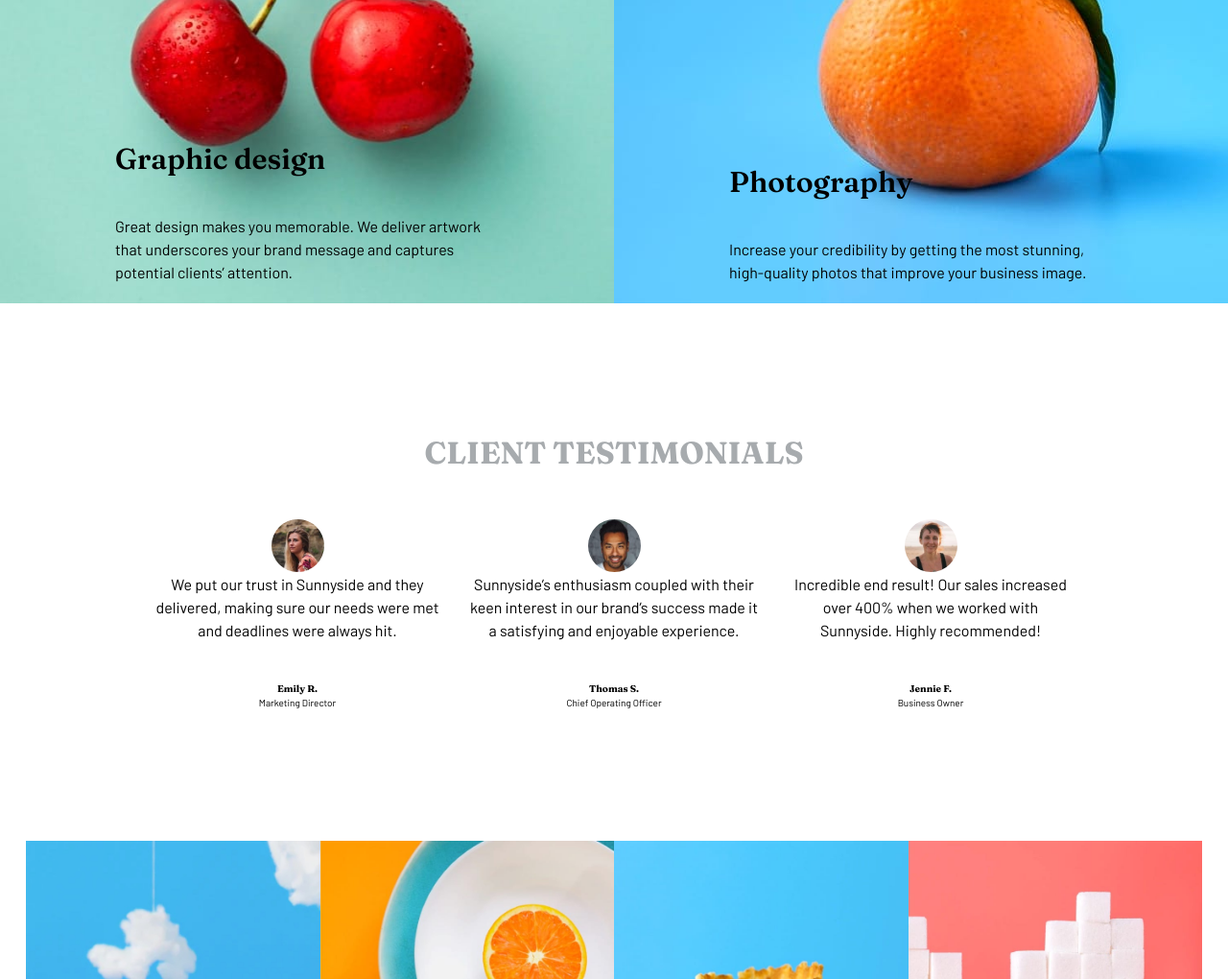
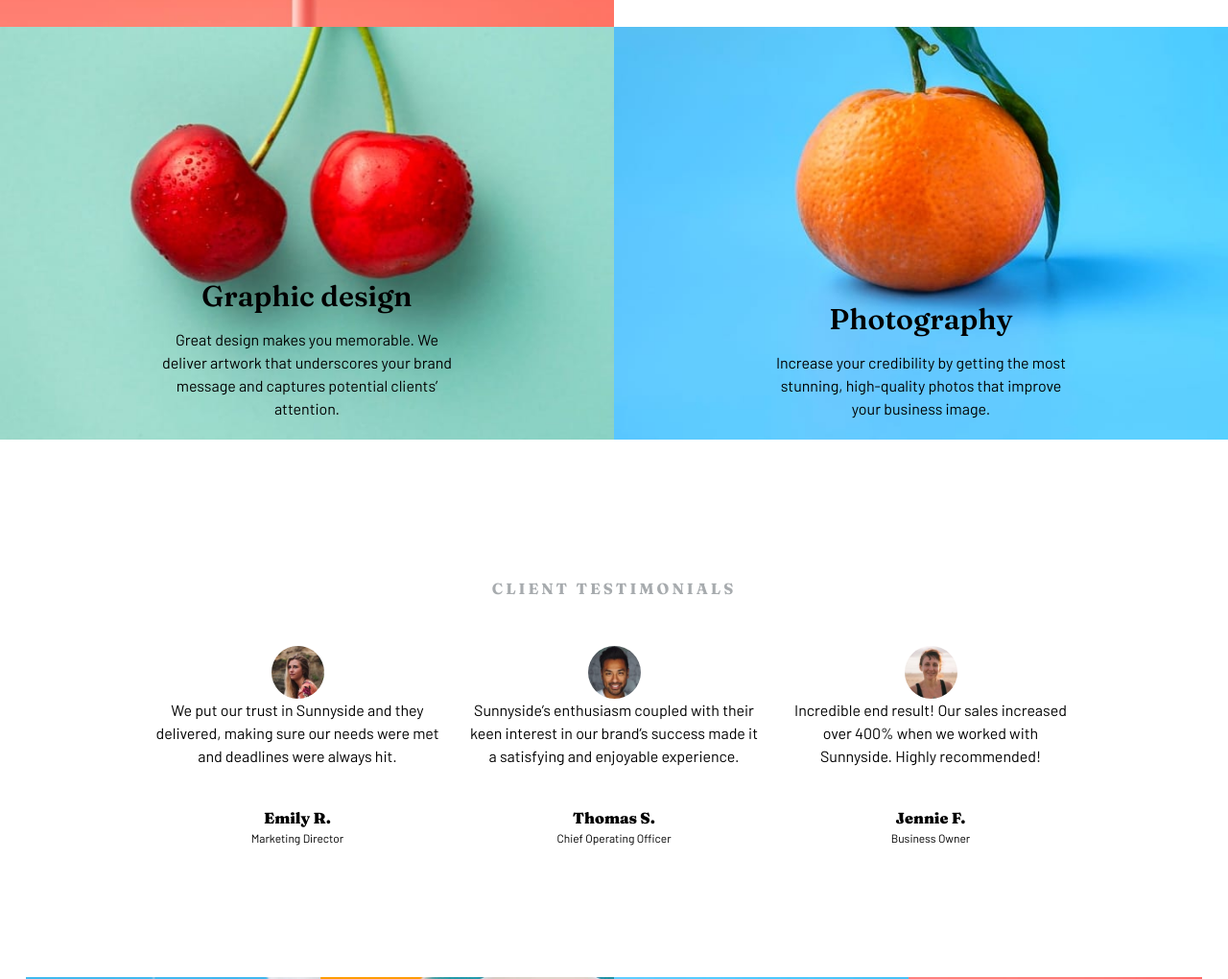
Before and after one commit to mirladuarty/sunnyside-agency-landing-page, a plain HTML site: page index.html in a window 1280 px wide. Shown: the part 1780-2800 px from the top of the page at 96% size. Drawn offline with Linux system fonts and the light colour scheme.

Commit message:
correção de espaçamento

```diff
--- a/css/style.css
+++ b/css/style.css
@@ -46,8 +46,10 @@ nav {
 
 }
 a {
-    text-decoration:none;
+    text-decoration-thickness: 2px;
+    text-underline-offset: 1px;
     color: var(--bg-color-white);
+
 
 }
 
@@ -81,6 +83,7 @@ header h2 {
 }
 .container section {
     width: 50%;
+    height: 504px;
 }
 
 .description p {
@@ -90,7 +93,7 @@ header h2 {
 
 .image img {
     width: 100%;
-    max-height: 430px;
+    height: 504px;
 
 }
 .description {
@@ -136,9 +139,20 @@ header h2 {
 
 #photography {
     background: url('/images/desktop/image-photography.jpg');
+    background-size: cover;
+
     height: 430px;
     display: flex;
     align-items: flex-end;
+}
+
+.center {
+    display: flex;
+    align-items: center;
+    justify-content: center;
+    text-align: center;
+    gap: 1.5rem;
+    max-width: 350px;
 }
 .client-testimonials {
     width: 100%;
@@ -150,10 +164,11 @@ header h2 {
     gap: 5rem;
 }
 .client-testimonials h3 {
-    font-size: 3.2rem;
+    font-size: 1.6em;
     text-transform: uppercase;
     color: var(--bg-color-grayish-blue);
     font-family: 'Fraunces', sans-serif;
+    letter-spacing: 0.3rem;
 }
 .clients-container {
     width: 100%;
@@ -178,9 +193,13 @@ header h2 {
     max-width: 300px;
 }
 .client-name {
-    font-weight: bolder;
+    font-weight: 900;
     font-family: 'Fraunces';
+    font-size: 1.6rem;
 
+}
+.client-function {
+    font-size: 1.2rem;
 }
 .client img {
     width: 55px;
@@ -222,3 +241,11 @@ footer {
 .images-container img {
     max-width: 306.5px;
 }
+
+
+
+@media screen and (max-width: 480px) {
+
+
+
+}
--- a/index.html
+++ b/index.html
@@ -10,10 +10,6 @@
   <link rel="stylesheet" href="/css/style.css">
 
   <!-- Feel free to remove these styles or customise in your own stylesheet 👍 -->
-  <style>
-    .attribution { font-size: 11px; text-align: center; }
-    .attribution a { color: hsl(228, 45%, 44%); }
-  </style>
 </head>
 <body>
   <header>
@@ -33,10 +29,10 @@
       <div class="container">
         <section class="description">
           <div class="description-div">
-            <h3> Transform your brand</h3>
-          <p>We are a full-service creative agency specializing in helping brands grow fast.
+            <h3>Transform your brand</h3>
+            <p>We are a full-service creative agency specializing in helping brands grow fast.
             Engage your clients through compelling visuals that do most of the marketing for you.
-          </p>
+            </p>
           <p class="learn-more">Learn more</p>
          </div>
         </section>
@@ -59,14 +55,14 @@
       </div>
       <div class="container">
         <section class="description" id="graphic-design">
-          <div class="description-div">
+          <div class="description-div center">
             <h3>Graphic design</h3>
             <p>Great design makes you memorable. We deliver artwork that underscores your brand message and captures potential clients’ attention.
             </p>
           </div>
         </section>
         <section class="description" id="photography">
-          <div class="description-div">
+          <div class="description-div center">
             <h3>Photography</h3>
             <p>Increase your credibility by getting the most stunning, high-quality photos that improve your business image.</p>
           </div>
```
